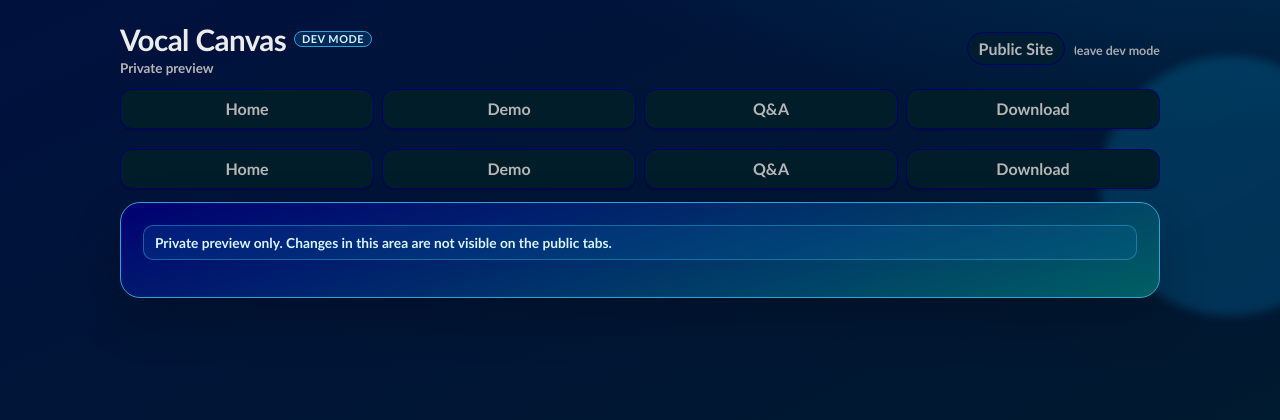
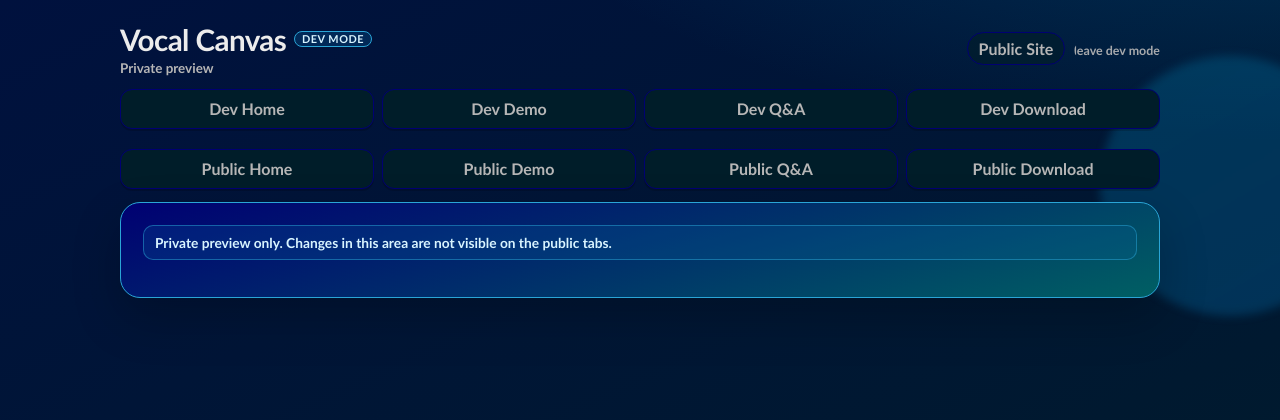
Before and after one commit to ARealGoldknow/UtilityCanvas, a Flask app: template templates/dev_base.html in a window 1280 px wide. Shown: the top 420 px of the page. Run offline with Flask 3, Linux system fonts and the light colour scheme; the template is opened without the code that fills it: most values are stand-ins (such as "Sample title", 1, 10 or a date in 2020).

Commit message:
Label Dev and Public menus explicitly

```diff
--- a/templates/dev_base.html
+++ b/templates/dev_base.html
@@ -28,18 +28,18 @@
         </div>
       </div>
 
-      <nav class="tabs" aria-label="Dev tabs">
-        <a class="tab {% if active_dev_tab == 'home' %}is-active{% endif %}" style="--tab-index: 0;" href="{{ url_for('project_dev_home_page') }}">Home</a>
-        <a class="tab {% if active_dev_tab == 'demo' %}is-active{% endif %}" style="--tab-index: 1;" href="{{ url_for('project_dev_demo_page') }}">Demo</a>
-        <a class="tab {% if active_dev_tab == 'qa' %}is-active{% endif %}" style="--tab-index: 2;" href="{{ url_for('project_dev_qa_page') }}">Q&amp;A</a>
-        <a class="tab {% if active_dev_tab == 'download' %}is-active{% endif %}" style="--tab-index: 3;" href="{{ url_for('project_dev_download_page') }}">Download</a>
+      <nav class="tabs" aria-label="Dev menu">
+        <a class="tab {% if active_dev_tab == 'home' %}is-active{% endif %}" style="--tab-index: 0;" href="{{ url_for('project_dev_home_page') }}">Dev Home</a>
+        <a class="tab {% if active_dev_tab == 'demo' %}is-active{% endif %}" style="--tab-index: 1;" href="{{ url_for('project_dev_demo_page') }}">Dev Demo</a>
+        <a class="tab {% if active_dev_tab == 'qa' %}is-active{% endif %}" style="--tab-index: 2;" href="{{ url_for('project_dev_qa_page') }}">Dev Q&amp;A</a>
+        <a class="tab {% if active_dev_tab == 'download' %}is-active{% endif %}" style="--tab-index: 3;" href="{{ url_for('project_dev_download_page') }}">Dev Download</a>
       </nav>
 
       <nav class="tabs dev-copy-tabs" aria-label="Public copy menu">
-        <a class="tab {% if active_copy_tab == 'home' %}is-active{% endif %}" style="--tab-index: 0;" href="{{ url_for('project_dev_copy_home_page') }}">Home</a>
-        <a class="tab {% if active_copy_tab == 'demo' %}is-active{% endif %}" style="--tab-index: 1;" href="{{ url_for('project_dev_copy_demo_page') }}">Demo</a>
-        <a class="tab {% if active_copy_tab == 'qa' %}is-active{% endif %}" style="--tab-index: 2;" href="{{ url_for('project_dev_copy_qa_page') }}">Q&amp;A</a>
-        <a class="tab {% if active_copy_tab == 'download' %}is-active{% endif %}" style="--tab-index: 3;" href="{{ url_for('project_dev_copy_download_page') }}">Download</a>
+        <a class="tab {% if active_copy_tab == 'home' %}is-active{% endif %}" style="--tab-index: 0;" href="{{ url_for('project_dev_copy_home_page') }}">Public Home</a>
+        <a class="tab {% if active_copy_tab == 'demo' %}is-active{% endif %}" style="--tab-index: 1;" href="{{ url_for('project_dev_copy_demo_page') }}">Public Demo</a>
+        <a class="tab {% if active_copy_tab == 'qa' %}is-active{% endif %}" style="--tab-index: 2;" href="{{ url_for('project_dev_copy_qa_page') }}">Public Q&amp;A</a>
+        <a class="tab {% if active_copy_tab == 'download' %}is-active{% endif %}" style="--tab-index: 3;" href="{{ url_for('project_dev_copy_download_page') }}">Public Download</a>
       </nav>
     </header>
 
```
